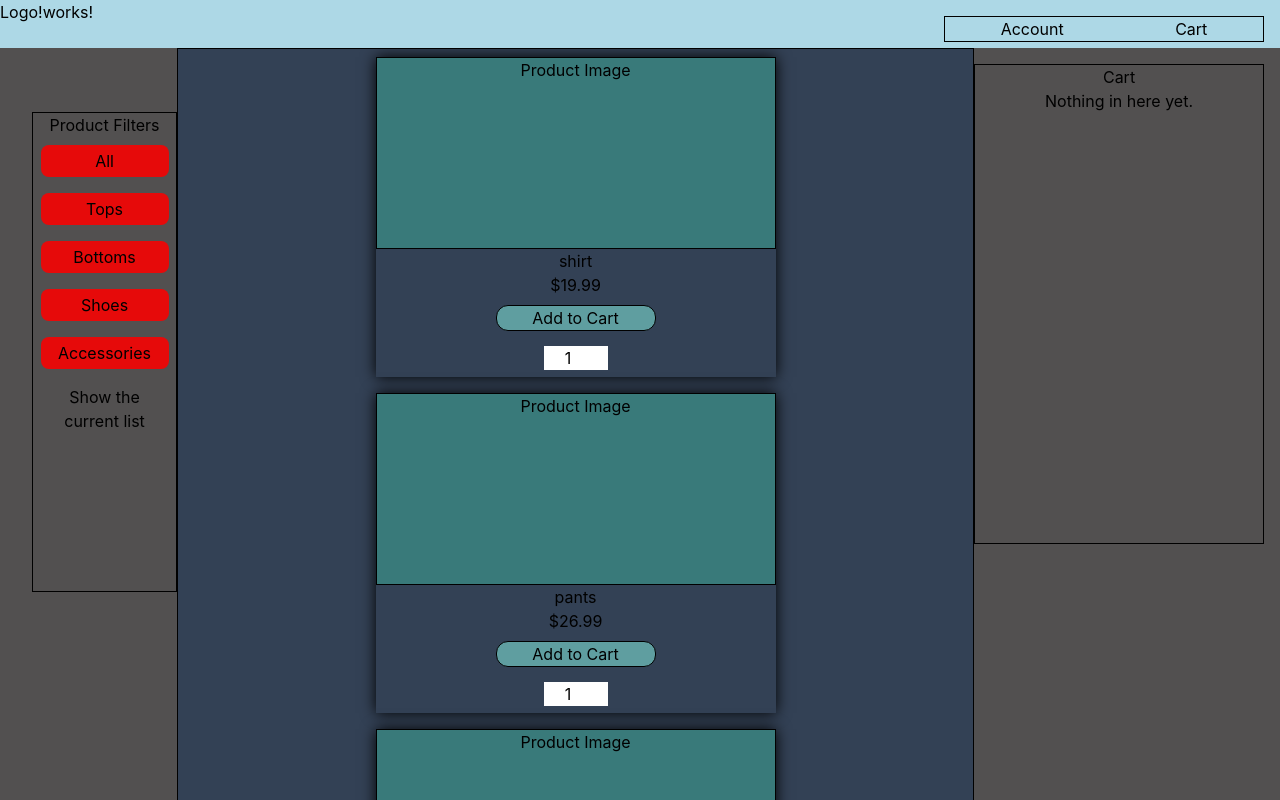
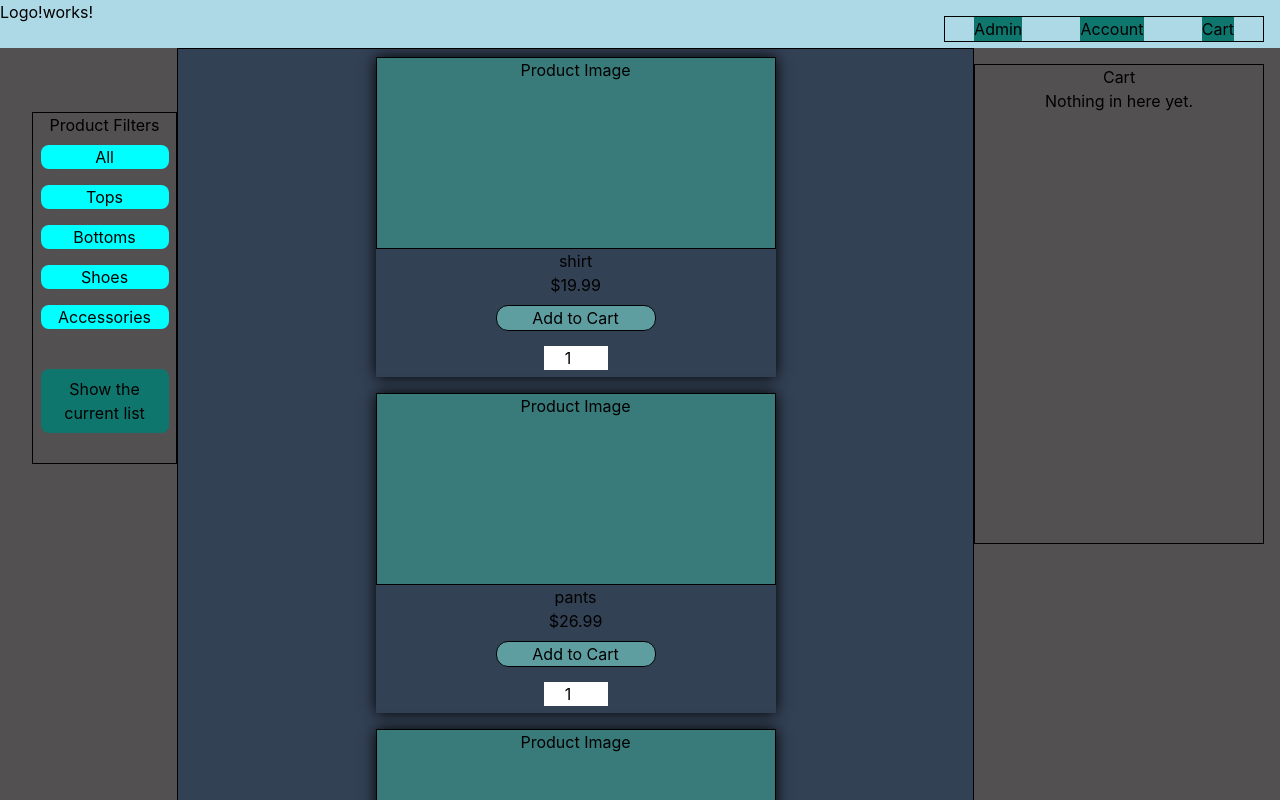
Before and after one commit to JustSteve2k/online-store, a React (Create React App) app: page / in a window 1280 px wide. Shown: the top 800 px of the page. Built offline with nearby package versions, Linux system fonts and the light colour scheme.

Commit message:
overall css updates

```diff
--- a/src/App.css
+++ b/src/App.css
@@ -14,3 +14,13 @@
   flex-direction: row;
   flex-wrap: wrap;
 }
+
+button {
+  background-color: rgb(15, 118, 110);
+}
+
+button:hover {
+  background-color: aqua;
+  transition: 0.25s;
+  box-shadow: 0px 0px 10px black;
+}
--- a/src/components/CartItem.css
+++ b/src/components/CartItem.css
@@ -4,9 +4,3 @@
   width: 2rem;
   border: 1px solid black;
 }
-
-.btnRemoveItem:hover {
-  background-color: aqua;
-  transition: 0.25s;
-  box-shadow: 0px 0px 10px black;
-}
--- a/src/components/Filter.css
+++ b/src/components/Filter.css
@@ -1,7 +1,7 @@
 .filterContainer {
   border: 1px solid black;
   width: 10rem;
-  height: 30rem;
+  height: 22rem;
   margin-top: 4rem;
   margin-left: 2rem;
   display: flex;
@@ -10,15 +10,19 @@
 
 .filterContainer button {
   width: 8rem;
-  height: 2rem;
   margin: 0.5rem auto;
   border-radius: 8px;
 }
 
 .inactive {
-  background-color: rgb(85, 85, 122);
+  background-color: rgb(15, 118, 110);
 }
 
 .active {
-  background-color: rgb(230, 10, 10);
+  background-color: aqua;
 }
+
+.currentListBtn {
+  margin-top: 2rem !important;
+  height: 4rem;
+}
--- a/src/components/Header.js
+++ b/src/components/Header.js
@@ -11,6 +11,7 @@ export default function Header() {
       Logo!
       {test}
       <div className="links">
+        <button>Admin</button>
         <button>Account</button>
         <button>Cart</button>
       </div>
```
